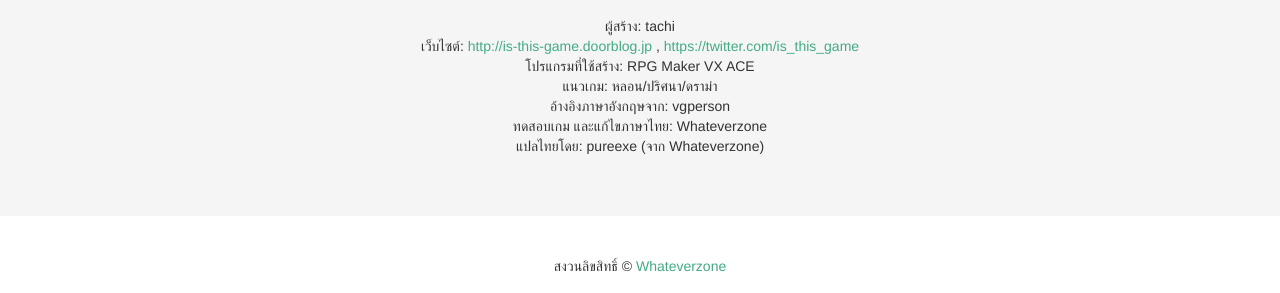
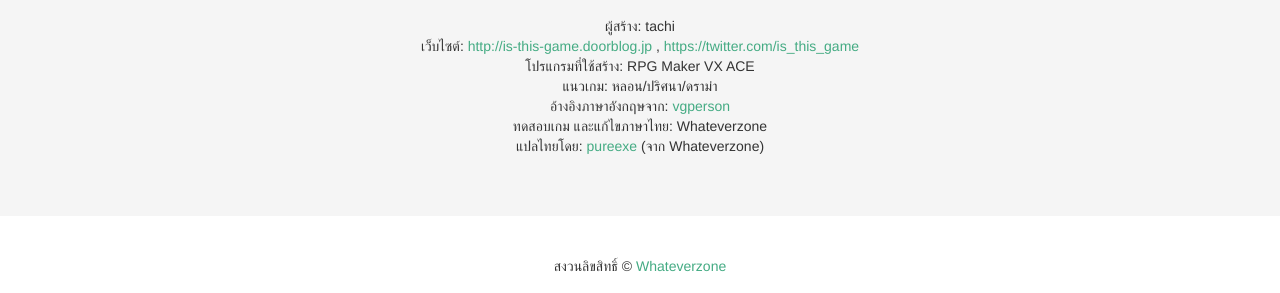
Before and after one commit to pureexe/wez, a Jekyll site: the page built from game/hello.html, in a window 1280 px wide and 900 px high, scrolled down 769 px. Shown: the part 574-867 px from the top of the window. Built offline with Jekyll 4.4.1, drawn with Linux system fonts in a browser that asks for light colours; part of the change alters nothing that is shown.

```diff
--- a/game/hello.html
+++ b/game/hello.html
@@ -18,11 +18,11 @@ credits:
 - title: แนวเกม
   content: หลอน/ปริศนา/ดราม่า
 - title: อ้างอิงภาษาอังกฤษจาก
-  content: vgperson
+  content: <a href="http://vgperson.com">vgperson</a>
 - title: ทดสอบเกม และแก้ไขภาษาไทย
   content: Whateverzone
 - title: แปลไทยโดย
-  content: pureexe (จาก Whateverzone)
+  content: <a href="https://www.pureapp.in.th">pureexe</a> (จาก Whateverzone)
 
 characters:
 - name: คาซุกิ
```
